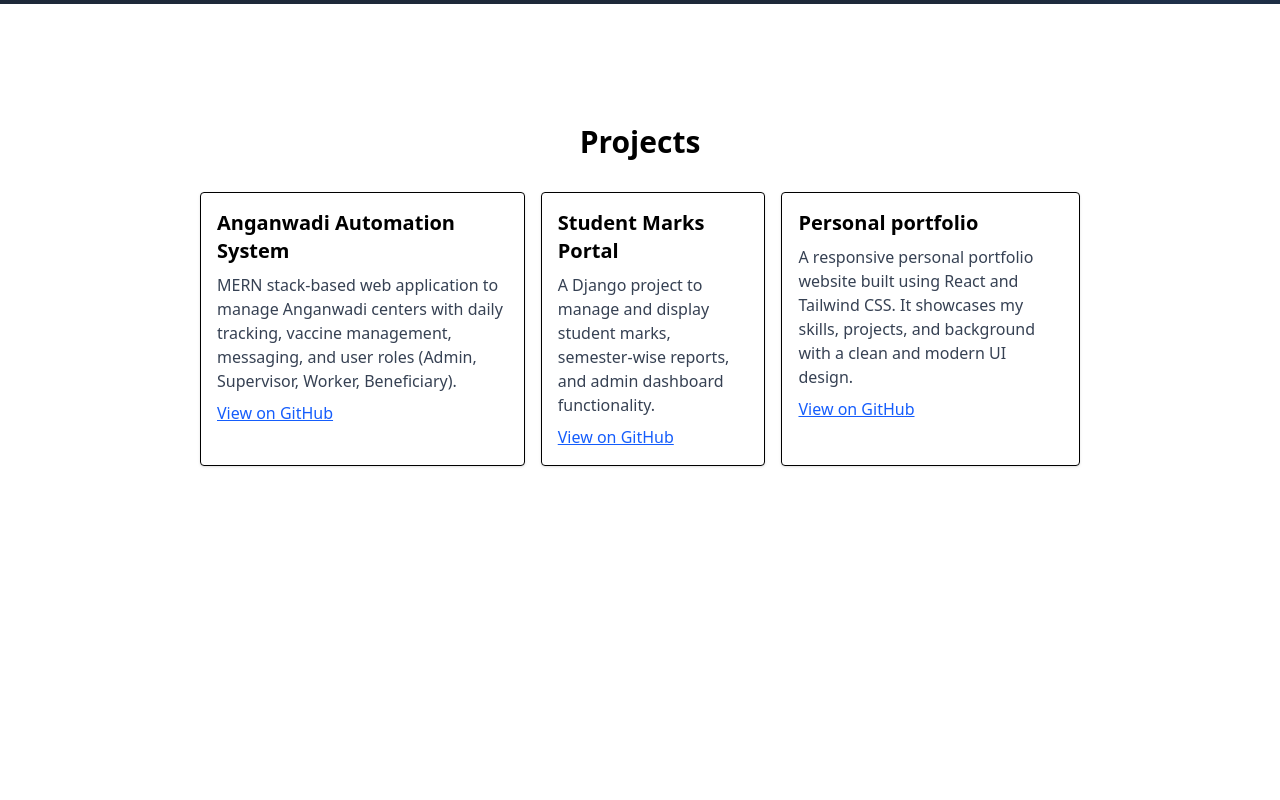
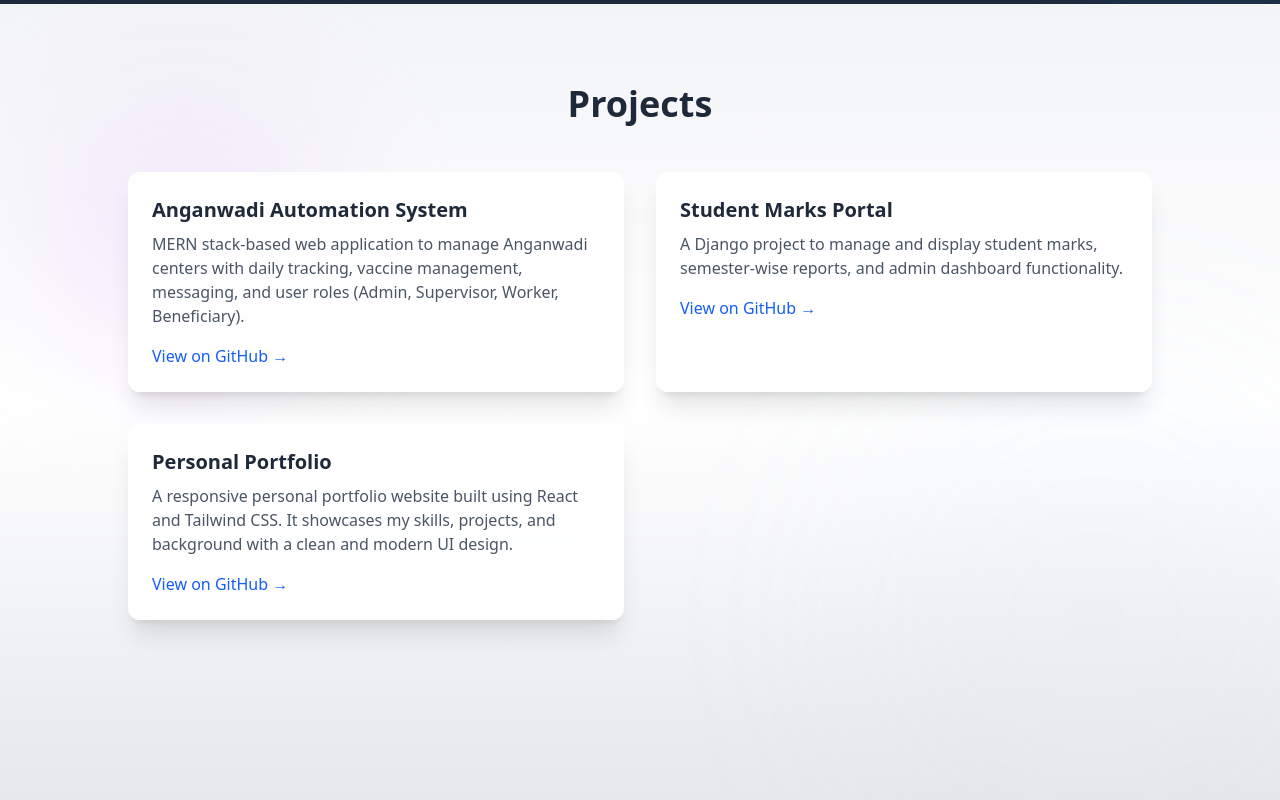
Before and after one commit to parvathy111/Personal_portfolio, a React (Vite) app: page / in a window 1280 px wide. Shown: the part 1660-2460 px from the top of the page. Built offline with nearby package versions, Linux system fonts and the light colour scheme.

Commit message:
added style to project page

```diff
--- a/src/pages/Project.jsx
+++ b/src/pages/Project.jsx
@@ -1,80 +1,55 @@
-// import anganwadiImg from '../assets/anganwadi.png';
-// import marksportalImg from '../assets/marksportal.png';
+import React from 'react';
 
 const Projects = () => {
+  const projectData = [
+    {
+      title: 'Anganwadi Automation System',
+      desc: 'MERN stack-based web application to manage Anganwadi centers with daily tracking, vaccine management, messaging, and user roles (Admin, Supervisor, Worker, Beneficiary).',
+      link: 'https://github.com/yourusername/anganwadi-automation',
+    },
+    {
+      title: 'Student Marks Portal',
+      desc: 'A Django project to manage and display student marks, semester-wise reports, and admin dashboard functionality.',
+      link: 'https://github.com/yourusername/student-marks-portal',
+    },
+    {
+      title: 'Personal Portfolio',
+      desc: 'A responsive personal portfolio website built using React and Tailwind CSS. It showcases my skills, projects, and background with a clean and modern UI design.',
+      link: 'https://github.com/yourusername/personal-portfolio',
+    },
+  ];
+
   return (
-    <div className="min-h-screen px-4 py-12 pt-30 bg-white flex flex-col items-center">
-      <h2 className="text-3xl font-bold mb-6">Projects</h2>
+    <div className="relative min-h-screen bg-gradient-to-b from-gray-100 via-white to-gray-200 px-4 py-20 flex flex-col items-center overflow-hidden">
 
-      <div className="w-full max-w-4xl space-y-10 flex">
-        {/* Project 1 */}
-        <div className="p-4 border rounded shadow-sm md:flex gap-6 m-2">
-          {/* <img
-            src={anganwadiImg}
-            alt="Anganwadi Automation"
-            className="w-full md:w-1/3 rounded"
-          /> */}
-          <div>
-            <h3 className="text-xl font-semibold mt-4 md:mt-0">Anganwadi Automation System</h3>
-            <p className="text-gray-700 mt-2">
-              MERN stack-based web application to manage Anganwadi centers with daily tracking,
-              vaccine management, messaging, and user roles (Admin, Supervisor, Worker, Beneficiary).
-            </p>
+      {/* Floating abstract circles in background */}
+      <div className="absolute top-0 left-0 w-full h-full z-0 overflow-hidden pointer-events-none">
+        <div className="absolute w-72 h-72 bg-purple-200 rounded-full blur-3xl opacity-30 top-20 left-10 animate-pulse"></div>
+        <div className="absolute w-72 h-72 bg-blue-200 rounded-full blur-3xl opacity-30 bottom-10 right-10 animate-ping"></div>
+      </div>
+
+      {/* Heading */}
+      <h2 className="text-4xl font-bold text-gray-800 mb-12 z-10">Projects</h2>
+
+      {/* Cards */}
+      <div className="grid gap-8 max-w-5xl w-full md:grid-cols-2 z-10">
+        {projectData.map((project, index) => (
+          <div
+            key={index}
+            className="bg-white/90 backdrop-blur-lg p-6 rounded-xl shadow-xl hover:shadow-2xl transform hover:scale-105 transition duration-300"
+          >
+            <h3 className="text-xl font-semibold text-gray-800 mb-2">{project.title}</h3>
+            <p className="text-gray-600">{project.desc}</p>
             <a
-              href="https://github.com/yourusername/anganwadi-automation"
+              href={project.link}
               target="_blank"
-              className="text-blue-600 underline mt-2 inline-block"
+              rel="noreferrer"
+              className="inline-block mt-4 text-blue-600 font-medium hover:underline"
             >
-              View on GitHub
+              View on GitHub →
             </a>
           </div>
-        </div>
-
-        {/* Project 2 */}
-        <div className="p-4 border rounded shadow-sm md:flex gap-6 m-2">
-          {/* <img
-            src={marksportalImg}
-            alt="Student Marks Portal"
-            className="w-full md:w-1/3 rounded"
-          /> */}
-          <div>
-            <h3 className="text-xl font-semibold mt-4 md:mt-0">Student Marks Portal</h3>
-            <p className="text-gray-700 mt-2">
-              A Django project to manage and display student marks, semester-wise reports, and admin
-              dashboard functionality.
-            </p>
-            <a
-              href="https://github.com/yourusername/student-marks-portal"
-              target="_blank"
-              className="text-blue-600 underline mt-2 inline-block"
-            >
-              View on GitHub
-            </a>
-          </div>
-        </div>
-
-        {/* Project 3 */}
-        <div className="p-4 border rounded shadow-sm md:flex gap-6 m-2">
-          {/* <img
-            src={anganwadiImg}
-            alt="Anganwadi Automation"
-            className="w-full md:w-1/3 rounded"
-          /> */}
-          <div>
-            <h3 className="text-xl font-semibold mt-4 md:mt-0">Personal portfolio</h3>
-            <p className="text-gray-700 mt-2">
-              A responsive personal portfolio website built using React and Tailwind CSS. It showcases my skills, projects, and background with a clean and modern UI design.
-            </p>
-            <a
-              href="https://github.com/yourusername/anganwadi-automation"
-              target="_blank"
-              className="text-blue-600 underline mt-2 inline-block"
-            >
-              View on GitHub
-            </a>
-          </div>
-        </div>
-
+        ))}
       </div>
     </div>
   );
```
Also changed, not shown: src/index.css (line endings or trailing spaces).
